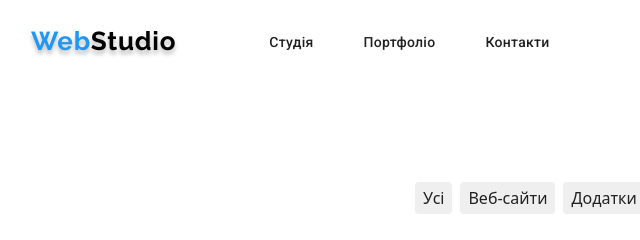
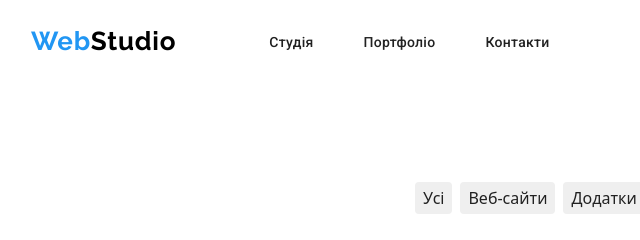
Before and after one commit to ZhiganoviIvan224/ZhiganoviIvan224-goit-markup-hw-03, a plain HTML site: page portfolio.html in a window 1280 px wide. Shown: the top 240 px of the page, 14-654 px from the left. Drawn offline with nearby package versions, Linux system fonts and the light colour scheme.

Commit message:
25.10.2022

```diff
--- a/css/portfolio.css
+++ b/css/portfolio.css
@@ -74,7 +74,6 @@ img{
     line-height: calc(31 /26);
     letter-spacing: 0.03em;
     color: #2196F3;
-    text-shadow: 0px 4px 4px rgb(0 0 0 / 25%);
 }
 .header-logo-studio{
     font-family: var(--first-font);
@@ -83,7 +82,6 @@ img{
     line-height: calc(31 /26);
     letter-spacing: 0.03em;
     color: black;
-    text-shadow: 0px 4px 4px rgb(0 0 0 / 25%);
 }
 .link-nav a{
     font-family: var(--second-font);
--- a/css/styles.css
+++ b/css/styles.css
@@ -125,7 +125,6 @@ html {
     line-height: 1.19;
     letter-spacing: 0.03em;
     color: var(--text-black);
-    text-shadow: 0px 4px 4px rgba(0, 0, 0, 0.25);
   }
   .header-nav-list .link.current {
     color: var(--accent-text-color);
```
